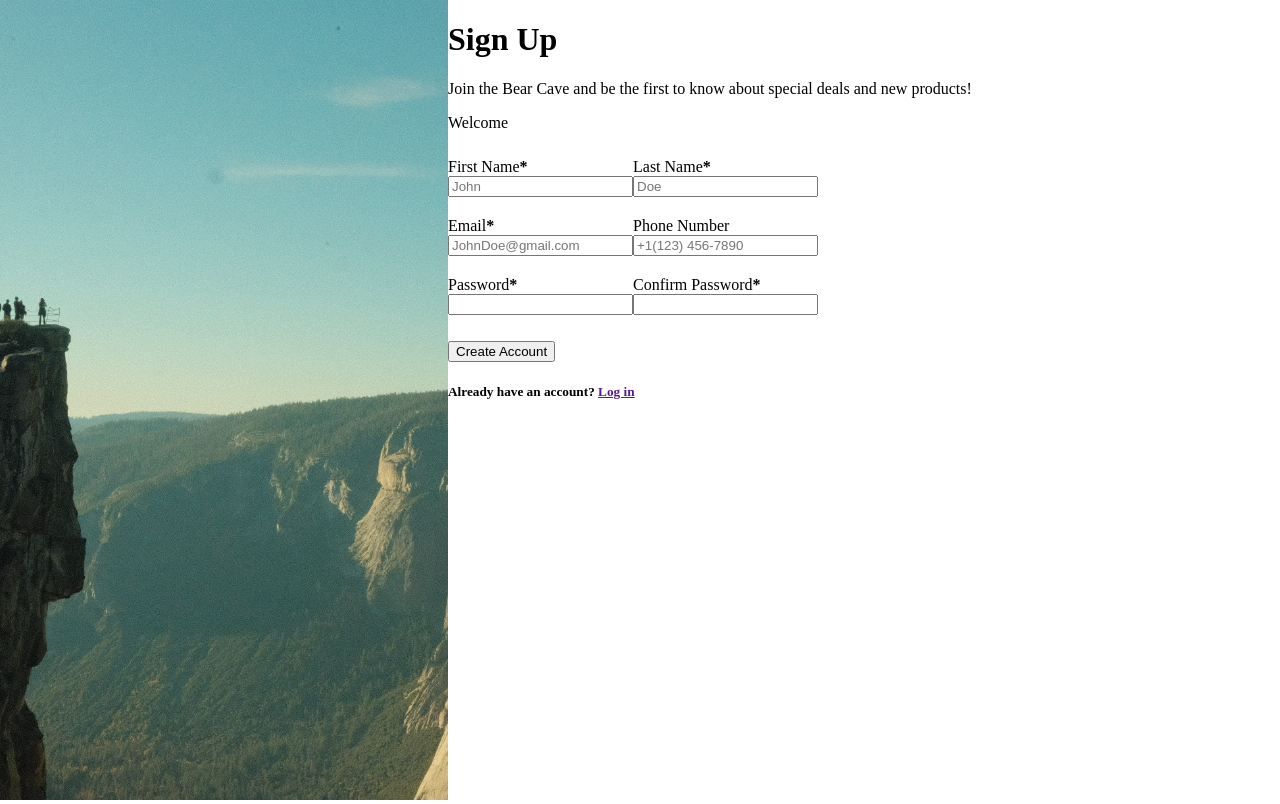
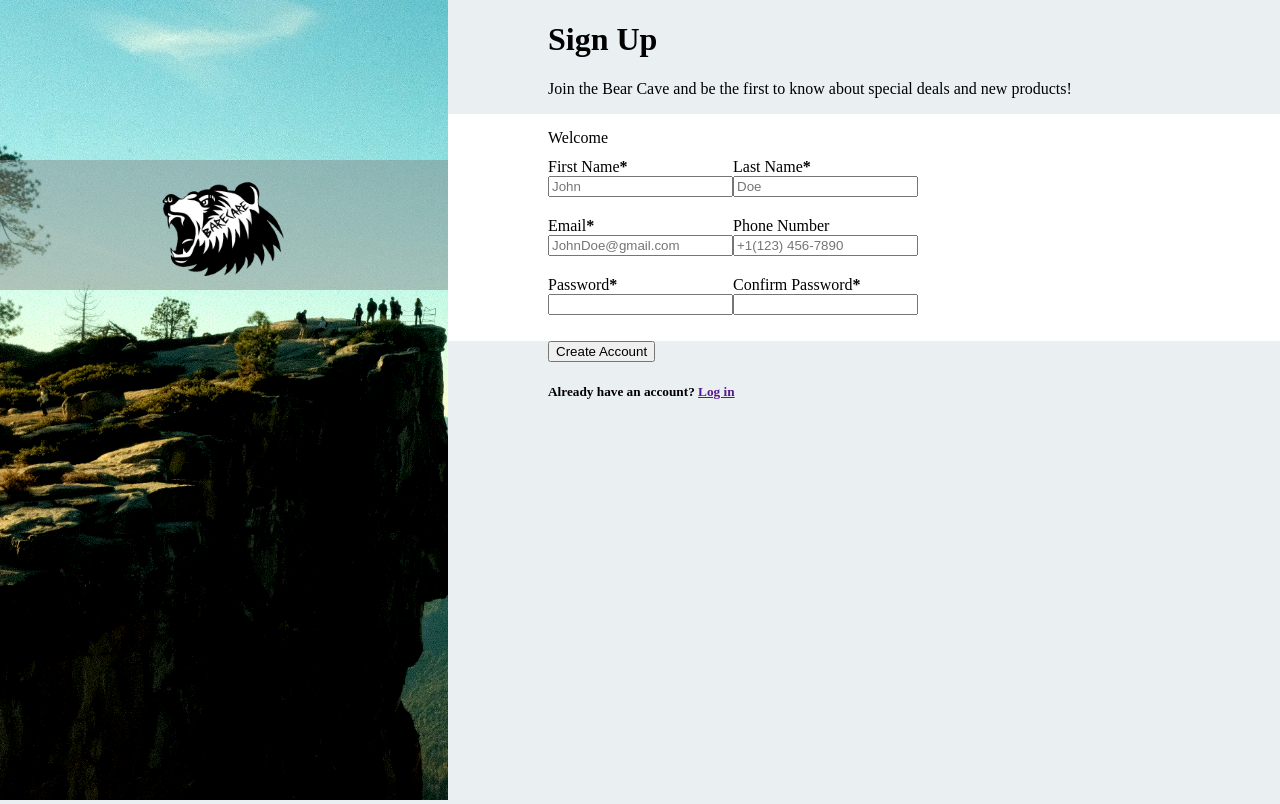
Before and after one commit to joshuazhou08/BareCare-Sign-Up-Form, a plain HTML site: page index.html in a window 1280 px wide. Drawn offline with Linux system fonts and the light colour scheme.

Commit message:
Add Logo Overlay And Form Background Color
BareCare roaring bear logo put over the Yosemite image with a gray
highlight. The body has a light blue background and the form has
a white one.

```diff
--- a/index.html
+++ b/index.html
@@ -8,8 +8,13 @@
     <link rel="stylesheet" href="style.css">
 </head>
 <body>
-    <img src="images/Background.JPG" alt="Yosemite Rock Formations">
-    <div>
+    <aside>
+        <img src="images/Background.JPG" alt="Yosemite Rock Formations">
+        <div class="logo-wrapper">
+            <img src="images/Logo.png" alt="BareCare Roaring Bear Logo" class = "logo">
+        </div>
+    </aside>
+    <div class = "content-wrapper">
         <header>
             <h1>Sign Up</h1>
             <p>Join the Bear Cave and be the first to know about special deals and new products!</p>
@@ -50,10 +55,12 @@
                             </div>
                         </li>
                     </ul>
-                    <button type="submit">Create Account</button>
-                    <h5>Already have an account? <a href="">Log in</a></caption>
                 </fieldset>
             </form>
+            <div class="submit-wrapper">
+                <button type="submit">Create Account</button>
+                <h5>Already have an account? <a href="">Log in</a></caption>
+            </div>
         </section>
     </div>
 </body>
--- a/style.css
+++ b/style.css
@@ -1,7 +1,14 @@
+:root{
+    --main-color: rgb(234, 239, 242);
+    --margin-left: 100px;
+}
 body{
     margin: 0;
     display: flex;
+    background-color: var(--main-color);
+    justify-content: space-between;
 }
+
 fieldset{
     border: 0;
     margin: 0;
@@ -10,19 +17,56 @@ fieldset{
 legend{
     padding: 0;
 }
-img{
-    width: 35%;
+ul{
+    padding: 0;
+}
+/* end of reset */
+aside{
+    position: relative;
+}
+.logo,.logo-wrapper{
+    position: absolute
+}
+.logo-wrapper{
+    height: calc(50px + 10vh);
+    width: 35vw;
+    background-color: rgba(128, 128, 128, 0.455);
+    top: 20vh;
+}
+.logo{
+    height: calc(50px + 10vh);
+    left: 35%;
+}
+img[alt="Yosemite Rock Formations"]{
+    width: 35vw;
     height: 100vh;
     object-fit: cover;
-}
-ul{
-    padding: 0;
+    object-position: left;
+    filter: contrast(1.5);
 }
 li{
     display: flex;
     padding: 10px 0;
-
 }
 li > .input-wrapper > label{
     display: block;
 }
+body>div:first-of-type{
+    box-sizing: border-box;
+    width: 65vw;
+}
+header{
+    margin-left: var(--margin-left);
+}
+form{
+    background-color: white;
+    padding-left: var(--margin-left);
+    width: auto;
+}
+fieldset>legend{
+    position: relative;
+    top: 15px
+}
+.submit-wrapper{
+    margin-left: var(--margin-left)
+}
```
Also changed, not shown: images/Logo.png (added).
